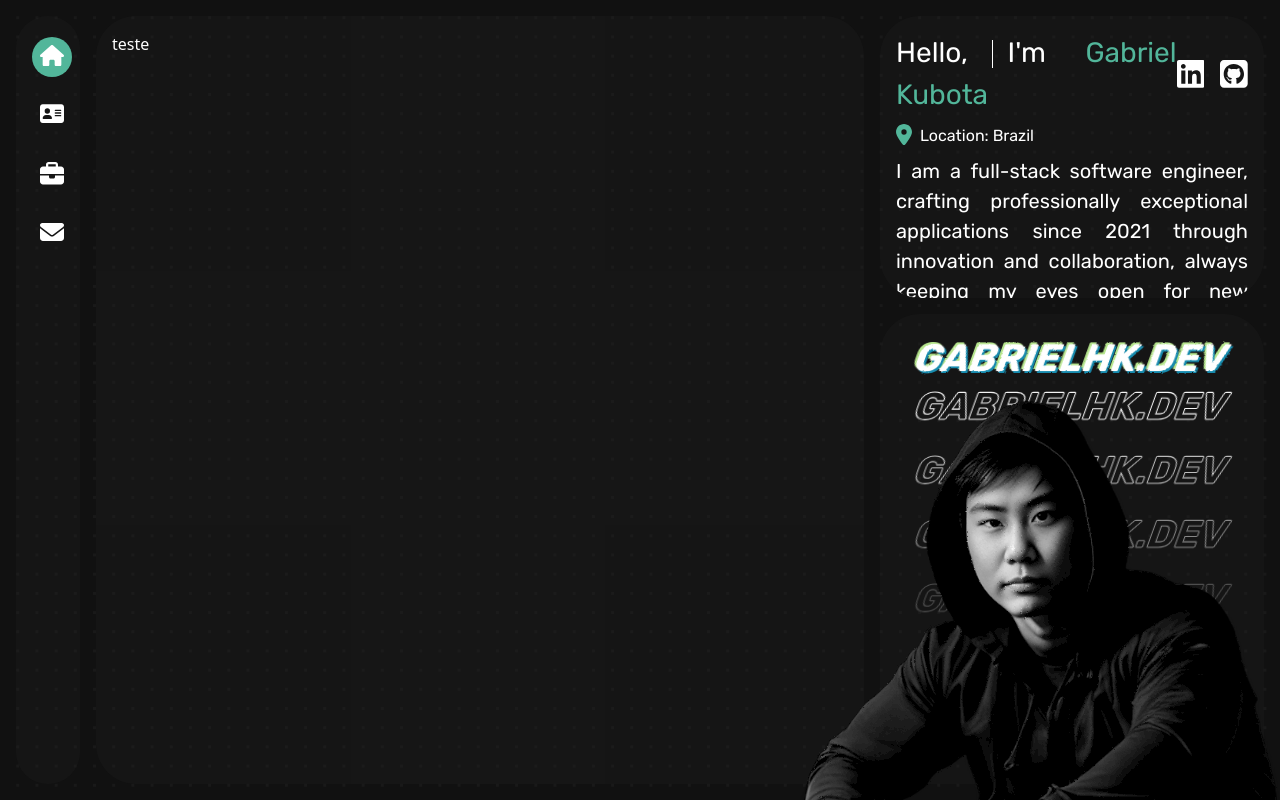
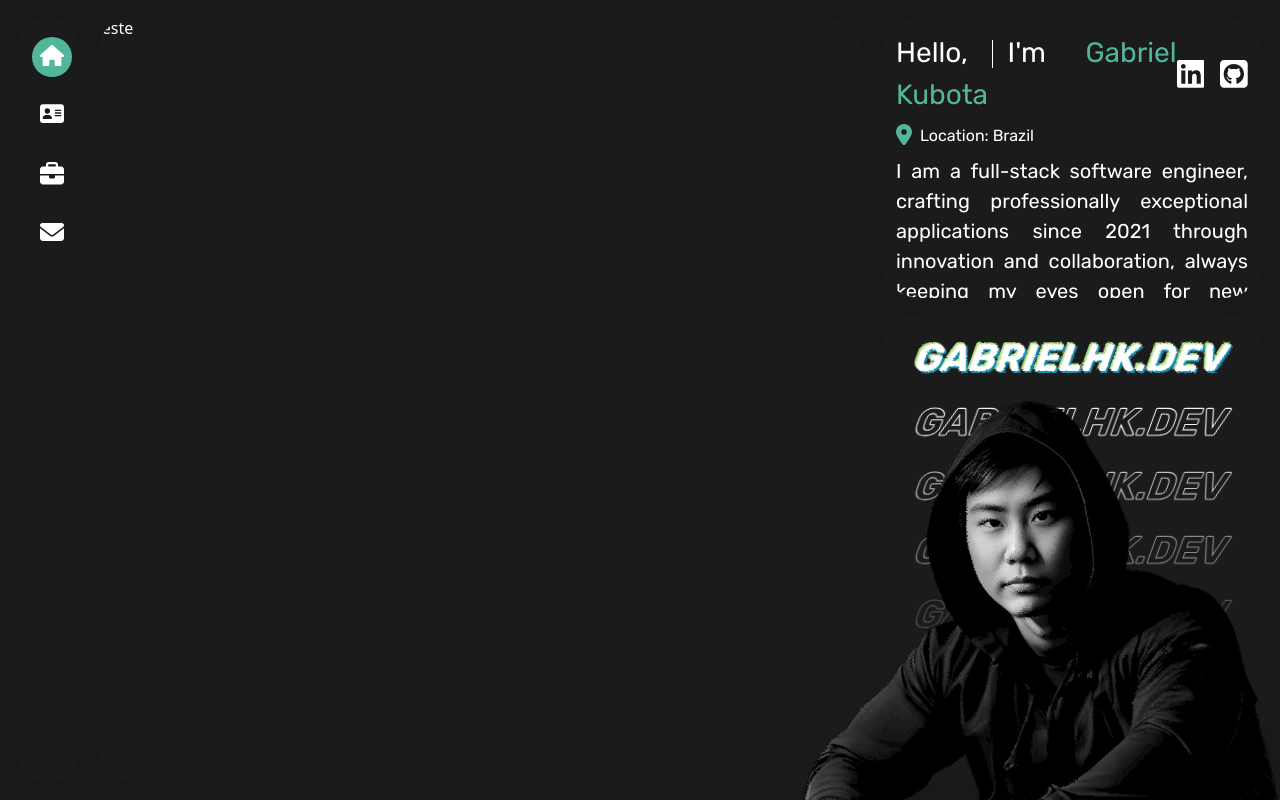
Before and after one commit to GabrielHK97/personal-site-v2, a React (Create React App) app: page / in a window 1280 px wide. Built offline with nearby package versions, Linux system fonts and the light colour scheme.

Commit message:
adjustments

```diff
--- a/src/App.css
+++ b/src/App.css
@@ -10,9 +10,9 @@ body {
   width: 100svw;
   height: 100svh;
   background: #191919;
-  background-image: linear-gradient(90deg, #111 1rem, transparent 1rem),
+  /* background-image: linear-gradient(90deg, #111 1rem, transparent 1rem),
     linear-gradient(#111 1rem, transparent 1rem);
-  background-size: 1.2rem 1.2rem;
+  background-size: 1.2rem 1.2rem; */
 }
 
 @keyframes teste {
--- a/src/page/page.component.tsx
+++ b/src/page/page.component.tsx
@@ -70,7 +70,7 @@ export function Page() {
             <feDisplacementMap
               in="SourceGraphic"
               in2="static"
-              scale="2.5"
+              scale="3"
             ></feDisplacementMap>
           </filter>
         </defs>
--- a/src/page/page.style.css
+++ b/src/page/page.style.css
@@ -38,10 +38,10 @@
   width: 100%;
   grid-row-start: 1;
   grid-row-end: 3;
-  padding: min(2vh, 2vw);
   animation-name: main-fade-in;
   animation-duration: 1000ms;
   animation-fill-mode: forwards;
+  overflow: hidden;
 }
 
 .page-sections {
@@ -330,7 +330,7 @@
   }
   to {
     opacity: 1;
-    top: 8vh;
+    top: 10vh;
   }
 }
 
@@ -341,7 +341,7 @@
   }
   to {
     opacity: 0.75;
-    top: 16vh;
+    top: 18vh;
   }
 }
 
@@ -352,7 +352,7 @@
   }
   to {
     opacity: 0.5;
-    top: 24vh;
+    top: 26vh;
   }
 }
 
@@ -363,6 +363,6 @@
   }
   to {
     opacity: 0.25;
-    top: 32vh;
+    top: 34vh;
   }
 }
```
